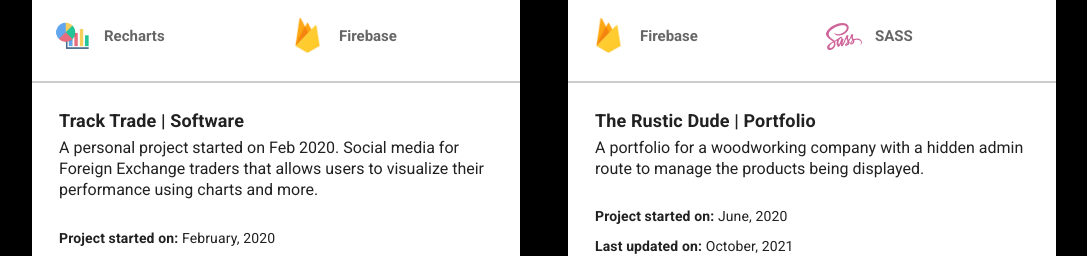
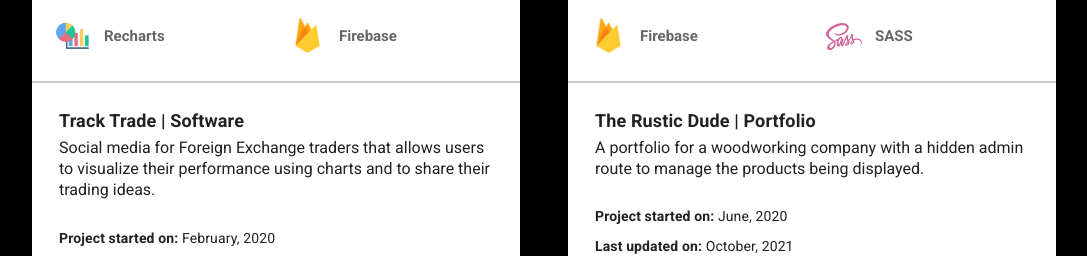
Before and after one commit to xrawvelocity/Portfolio-v3, a React (Create React App) app: page / in a window 1280 px wide. Shown: the part 1280-1536 px from the top of the page, without its empty margins (96-1183 px from the left). Built offline with nearby package versions, Linux system fonts and the light colour scheme; a web font is replaced by a local one.

Commit message:
textarea text color

```diff
--- a/src/sections/Contact.jsx
+++ b/src/sections/Contact.jsx
@@ -28,6 +28,10 @@ const Contact = () => {
                         },
                     },
                     "& > div > input": {
+                        fontSize: "18px !important",
+                        color: "#fff",
+                    },
+                    "& > div > textarea": {
                         fontSize: "18px !important",
                         color: "#fff",
                     },
--- a/src/sections/Work.jsx
+++ b/src/sections/Work.jsx
@@ -24,7 +24,7 @@ const Work = () => {
                     image={tracktradebg}
                     title={"Track Trade | Software"}
                     description={
-                        "A personal project started on Feb 2020. Social media for Foreign Exchange traders that allows users to visualize their performance using charts and more. "
+                        "Social media for Foreign Exchange traders that allows users to visualize their performance using charts and to share their trading ideas. "
                     }
                     started="February, 2020"
                     updated="December, 2021"
```
